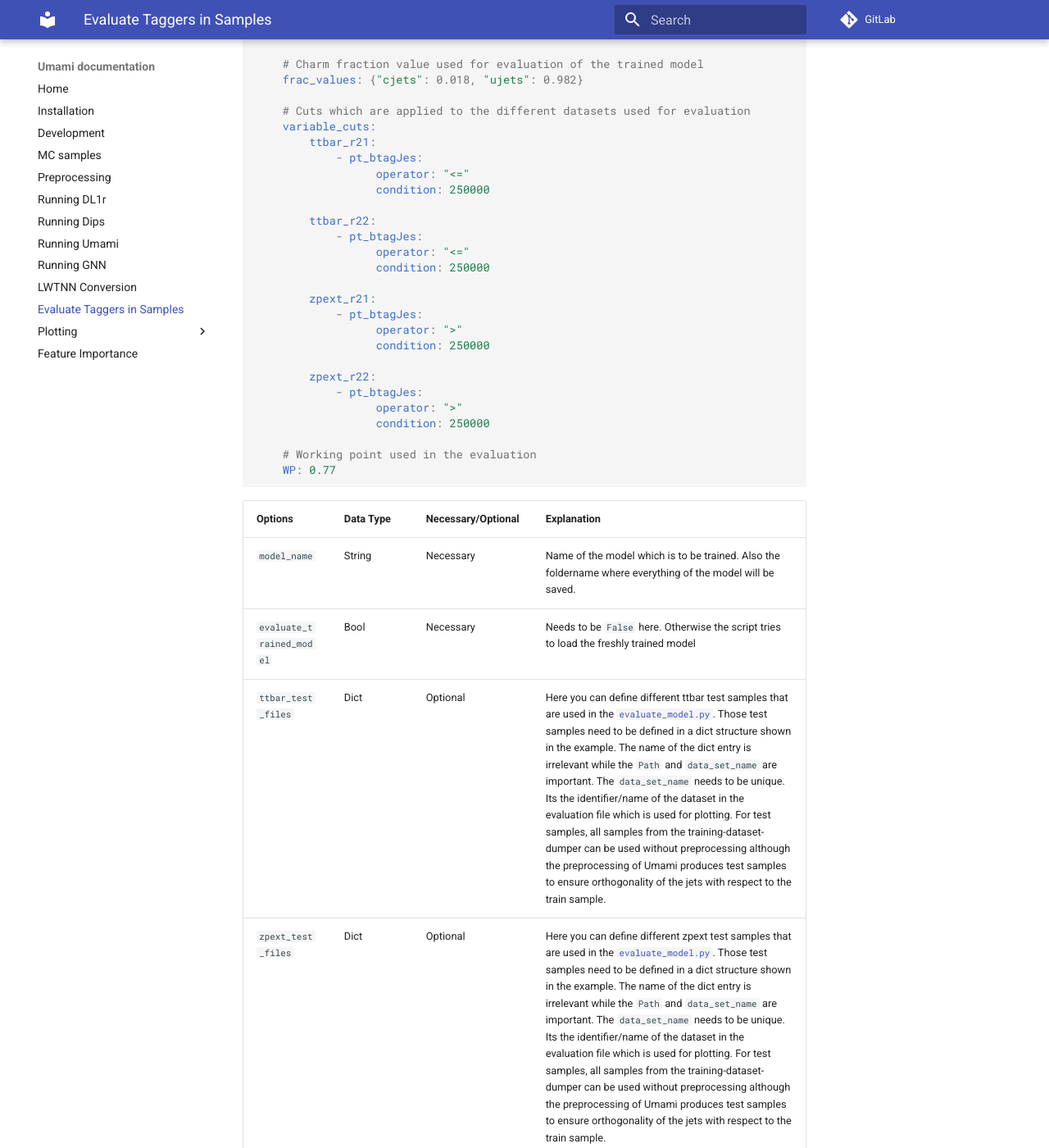
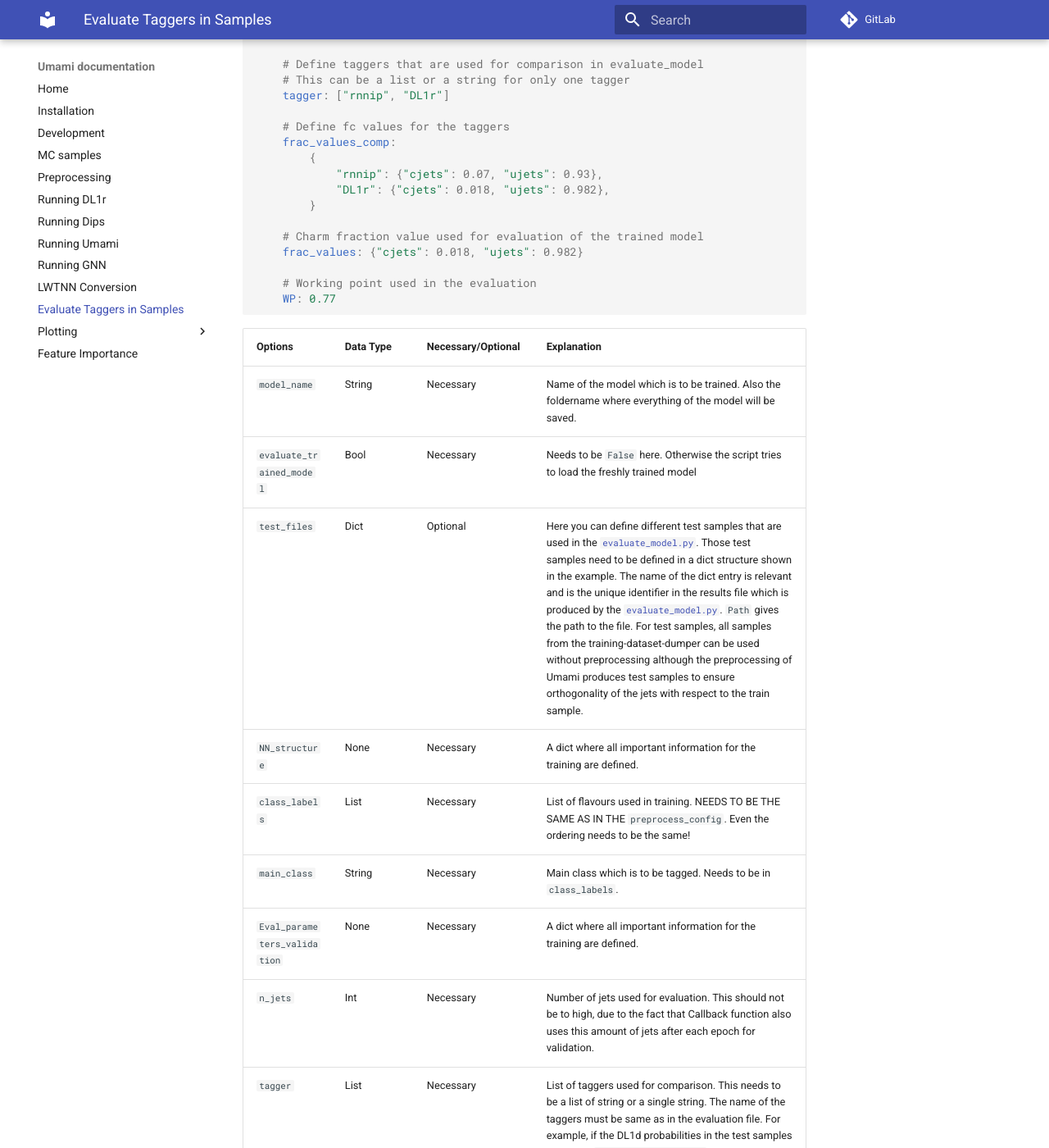
Before and after one commit to umami-hep/umami, an MkDocs documentation site: the page built from docs/WO_trained_model.md, in a window 1280 px wide and 1400 px high, scrolled down 1459 px. Shown: the whole window at 82% size. Built offline with MkDocs 1.6.1 and Material for MkDocs 9.7.7, drawn with Linux system fonts in a browser that asks for light colours; some of the changed text lies outside the part shown.

````diff
--- a/docs/Dips-instructions.md
+++ b/docs/Dips-instructions.md
@@ -41,23 +41,34 @@ validation_file: <path>/<to>/<validation>/<samples>/ttbar_r21_validation_file.h5
 # zprime val
 add_validation_file:  <path>/<to>/<validation>/<samples>/zpext_r21_validation_file.h5
 
-ttbar_test_files:
+test_files:
     ttbar_r21:
-        Path: <path>/<to>/<preprocessed>/<samples>/ttbar_r21_test_file.h5
-        data_set_name: "ttbar_r21"
+        path: <path>/<to>/<preprocessed>/<samples>/ttbar_r21_test_file.h5
+        variable_cuts:
+            - pt_btagJes:
+                operator: "<="
+                condition: 250000
 
     ttbar_r22:
-        Path: <path>/<to>/<preprocessed>/<samples>/ttbar_r22_test_file.h5
-        data_set_name: "ttbar_r22"
+        path: <path>/<to>/<preprocessed>/<samples>/ttbar_r22_test_file.h5
+        variable_cuts:
+            - pt_btagJes:
+                operator: "<="
+                condition: 250000
 
-zpext_test_files:
     zpext_r21:
-        Path: <path>/<to>/<preprocessed>/<samples>/zpext_r21_test_file.h5
-        data_set_name: "zpext_r21"
+        path: <path>/<to>/<preprocessed>/<samples>/zpext_r21_test_file.h5
+        variable_cuts:
+            - pt_btagJes:
+                operator: ">"
+                condition: 250000
 
     zpext_r22:
-        Path: <path>/<to>/<preprocessed>/<samples>/zpext_r22_test_file.h5
-        data_set_name: "zpext_r22"
+        path: <path>/<to>/<preprocessed>/<samples>/zpext_r22_test_file.h5
+        variable_cuts:
+            - pt_btagJes:
+                operator: ">"
+                condition: 250000
 
 # Path to Variable dict used in preprocessing
 var_dict: <path>/<to>/<variables>/Dips_Variables.yaml
@@ -108,7 +122,7 @@ Validation_metrics_settings:
     # Label for the freshly trained tagger
     tagger_label: "DIPS"
 
-    # Define which freshly trained taggers should be plotted
+# Define which freshly trained taggers should be plotted
     trained_taggers:
         dipsReference:
             path: "dips_Loose/validation_WP0p77_300000jets_Dict.json"
@@ -134,41 +148,23 @@ Eval_parameters_validation:
     tagger: ["rnnip", "DL1r"]
 
     # Define fc values for the taggers
-    frac_values_comp: {
-        "rnnip": {
-            "cjets": 0.08,
-            "ujets": 0.92,
-        },
-        "DL1r": {
-            "cjets": 0.018,
-            "ujets": 0.982,
-        },
-    }
+    frac_values_comp:
+        {
+            "rnnip": {"cjets": 0.08, "ujets": 0.92},
+            "DL1r": {"cjets": 0.018, "ujets": 0.982},
+        }
 
     # Charm fraction value used for evaluation of the trained model
-    frac_values: {
-        "cjets": 0.018,
-        "ujets": 0.982,
-    }
+    frac_values: {"cjets": 0.018, "ujets": 0.982}
 
     # Cuts which are applied to the different datasets used for evaluation
     variable_cuts:
-        ttbar_r21:
+        validation_file:
             - pt_btagJes:
                 operator: "<="
                 condition: 250000
 
-        ttbar_r22:
-            - pt_btagJes:
-                operator: "<="
-                condition: 250000
-
-        zpext_r21:
-            - pt_btagJes:
-                operator: ">"
-                condition: 250000
-
-        zpext_r22:
+        add_validation_file:
             - pt_btagJes:
                 operator: ">"
                 condition: 250000
@@ -192,8 +188,7 @@ The different options are briefly explained here:
 | `train_file` | String | Necessary | Path to the training sample. This is given by the `preprocessing` step of Umami |
 | `validation_file` | String | Necessary | Path to the validation sample (ttbar). This is given by the `preprocessing` step of Umami |
 | `add_validation_file` | String | Necessary | Path to the validation sample (zpext). This is given by the `preprocessing` step of Umami |
-| `ttbar_test_files` | Dict | Optional | Here you can define different ttbar test samples that are used in the [`evaluate_model.py`](https://gitlab.cern.ch/atlas-flavor-tagging-tools/algorithms/umami/-/blob/master/umami/evaluate_model.py). Those test samples need to be defined in a dict structure shown in the example. The name of the dict entry is irrelevant while the `Path` and `data_set_name` are important. The `data_set_name` needs to be unique. Its the identifier/name of the dataset in the evaluation file which is used for plotting. For test samples, all samples from the training-dataset-dumper can be used without preprocessing although the preprocessing of Umami produces test samples to ensure orthogonality of the jets with respect to the train sample. |
-| `zpext_test_files` | Dict | Optional | Here you can define different zpext test samples that are used in the [`evaluate_model.py`](https://gitlab.cern.ch/atlas-flavor-tagging-tools/algorithms/umami/-/blob/master/umami/evaluate_model.py). Those test samples need to be defined in a dict structure shown in the example. The name of the dict entry is irrelevant while the `Path` and `data_set_name` are important. The `data_set_name` needs to be unique. Its the identifier/name of the dataset in the evaluation file which is used for plotting. For test samples, all samples from the training-dataset-dumper can be used without preprocessing although the preprocessing of Umami produces test samples to ensure orthogonality of the jets with respect to the train sample. |
+| `test_files` | Dict | Optional | Here you can define different test samples that are used in the [`evaluate_model.py`](https://gitlab.cern.ch/atlas-flavor-tagging-tools/algorithms/umami/-/blob/master/umami/evaluate_model.py). Those test samples need to be defined in a dict structure shown in the example. The name of the dict entry is relevant and is the unique identifier in the results file which is produced by the [`evaluate_model.py`](https://gitlab.cern.ch/atlas-flavor-tagging-tools/algorithms/umami/-/blob/master/umami/evaluate_model.py). `Path` gives the path to the file. For test samples, all samples from the training-dataset-dumper can be used without preprocessing although the preprocessing of Umami produces test samples to ensure orthogonality of the jets with respect to the train sample. |
 | `var_dict` | String | Necessary | Path to the variable dict used in the `preprocess_config` to produce the train sample. |
 | `exclude` | List | Necessary | List of variables that are excluded from training. Only compatible with DL1r training. To include all, just give an empty list. |
 | `NN_structure` | None | Necessary | A dict where all important information for the training are defined. |
--- a/docs/WO_trained_model.md
+++ b/docs/WO_trained_model.md
@@ -12,23 +12,34 @@ model_name: Eval_results
 # Set the option to evaluate a freshly trained model to False
 evaluate_trained_model: False
 
-ttbar_test_files:
+test_files:
     ttbar_r21:
-        Path: <path>/<to>/<preprocessed>/<samples>/ttbar_r21_test_file.h5
-        data_set_name: "ttbar_r21"
+        path: <path>/<to>/<preprocessed>/<samples>/ttbar_r21_test_file.h5
+        variable_cuts:
+            - pt_btagJes:
+                operator: "<="
+                condition: 250000
 
     ttbar_r22:
-        Path: <path>/<to>/<preprocessed>/<samples>/ttbar_r22_test_file.h5
-        data_set_name: "ttbar_r22"
+        path: <path>/<to>/<preprocessed>/<samples>/ttbar_r22_test_file.h5
+        variable_cuts:
+            - pt_btagJes:
+                operator: "<="
+                condition: 250000
 
-zpext_test_files:
     zpext_r21:
-        Path: <path>/<to>/<preprocessed>/<samples>/zpext_r21_test_file.h5
-        data_set_name: "zpext_r21"
+        path: <path>/<to>/<preprocessed>/<samples>/zpext_r21_test_file.h5
+        variable_cuts:
+            - pt_btagJes:
+                operator: ">"
+                condition: 250000
 
     zpext_r22:
-        Path: <path>/<to>/<preprocessed>/<samples>/zpext_r22_test_file.h5
-        data_set_name: "zpext_r22"
+        path: <path>/<to>/<preprocessed>/<samples>/zpext_r22_test_file.h5
+        variable_cuts:
+            - pt_btagJes:
+                operator: ">"
+                condition: 250000
 
 # Values for the neural network
 NN_structure:
@@ -62,28 +73,6 @@ Eval_parameters_validation:
     # Charm fraction value used for evaluation of the trained model
     frac_values: {"cjets": 0.018, "ujets": 0.982}
 
-    # Cuts which are applied to the different datasets used for evaluation
-    variable_cuts:
-        ttbar_r21:
-            - pt_btagJes:
-                  operator: "<="
-                  condition: 250000
-
-        ttbar_r22:
-            - pt_btagJes:
-                  operator: "<="
-                  condition: 250000
-
-        zpext_r21:
-            - pt_btagJes:
-                  operator: ">"
-                  condition: 250000
-
-        zpext_r22:
-            - pt_btagJes:
-                  operator: ">"
-                  condition: 250000
-
     # Working point used in the evaluation
     WP: 0.77
 ```
@@ -92,8 +81,7 @@ Eval_parameters_validation:
 |---------|-----------|--------------------|-------------|
 | `model_name` | String | Necessary | Name of the model which is to be trained. Also the foldername where everything of the model will be saved. |
 | `evaluate_trained_model` | Bool | Necessary | Needs to be `False` here. Otherwise the script tries to load the freshly trained model
-| `ttbar_test_files` | Dict | Optional | Here you can define different ttbar test samples that are used in the [`evaluate_model.py`](https://gitlab.cern.ch/atlas-flavor-tagging-tools/algorithms/umami/-/blob/master/umami/evaluate_model.py). Those test samples need to be defined in a dict structure shown in the example. The name of the dict entry is irrelevant while the `Path` and `data_set_name` are important. The `data_set_name` needs to be unique. Its the identifier/name of the dataset in the evaluation file which is used for plotting. For test samples, all samples from the training-dataset-dumper can be used without preprocessing although the preprocessing of Umami produces test samples to ensure orthogonality of the jets with respect to the train sample. |
-| `zpext_test_files` | Dict | Optional | Here you can define different zpext test samples that are used in the [`evaluate_model.py`](https://gitlab.cern.ch/atlas-flavor-tagging-tools/algorithms/umami/-/blob/master/umami/evaluate_model.py). Those test samples need to be defined in a dict structure shown in the example. The name of the dict entry is irrelevant while the `Path` and `data_set_name` are important. The `data_set_name` needs to be unique. Its the identifier/name of the dataset in the evaluation file which is used for plotting. For test samples, all samples from the training-dataset-dumper can be used without preprocessing although the preprocessing of Umami produces test samples to ensure orthogonality of the jets with respect to the train sample. |
+| `test_files` | Dict | Optional | Here you can define different test samples that are used in the [`evaluate_model.py`](https://gitlab.cern.ch/atlas-flavor-tagging-tools/algorithms/umami/-/blob/master/umami/evaluate_model.py). Those test samples need to be defined in a dict structure shown in the example. The name of the dict entry is relevant and is the unique identifier in the results file which is produced by the [`evaluate_model.py`](https://gitlab.cern.ch/atlas-flavor-tagging-tools/algorithms/umami/-/blob/master/umami/evaluate_model.py). `Path` gives the path to the file. For test samples, all samples from the training-dataset-dumper can be used without preprocessing although the preprocessing of Umami produces test samples to ensure orthogonality of the jets with respect to the train sample. |
 | `NN_structure` | None | Necessary | A dict where all important information for the training are defined. |
 | `class_labels` | List | Necessary | List of flavours used in training. NEEDS TO BE THE SAME AS IN THE `preprocess_config`. Even the ordering needs to be the same! |
 | `main_class` | String | Necessary | Main class which is to be tagged. Needs to be in `class_labels`. |
@@ -102,7 +90,6 @@ Eval_parameters_validation:
 | `tagger` | List | Necessary | List of taggers used for comparison. This needs to be a list of string or a single string. The name of the taggers must be same as in the evaluation file. For example, if the DL1d probabilities in the test samples are called `DL1dLoose20210607_pb`, the name you need to add to the list is `DL1dLoose20210607`. |
 | `frac_values_comp` | Dict | Necessary | Dict with the fraction values for the comparison taggers. For all flavour (except the main flavour), you need to add values here which add up to one. |
 | `frac_values` | Dict | Necessary | Dict with the fraction values for the freshly trained tagger. For all flavour (except the main flavour), you need to add values here which add up to one. |
-| `variable_cuts` | Dict | Necessary | Dict of cuts which are applied when loading the different test files. Only jet variables can be cut on. |
 | `WP` | Float | Necessary | Working point that is used for evaluation. |
 
 To run the evaluation, you can now execute the following command in the `umami/umami` folder where the `evaluate_model.py` is:
````
Also changed, not shown: other parts of docs/Dips-instructions.md (+3 -0 lines), docs/DL1r-instructions.md (+54 -33 lines), 13 other files.
